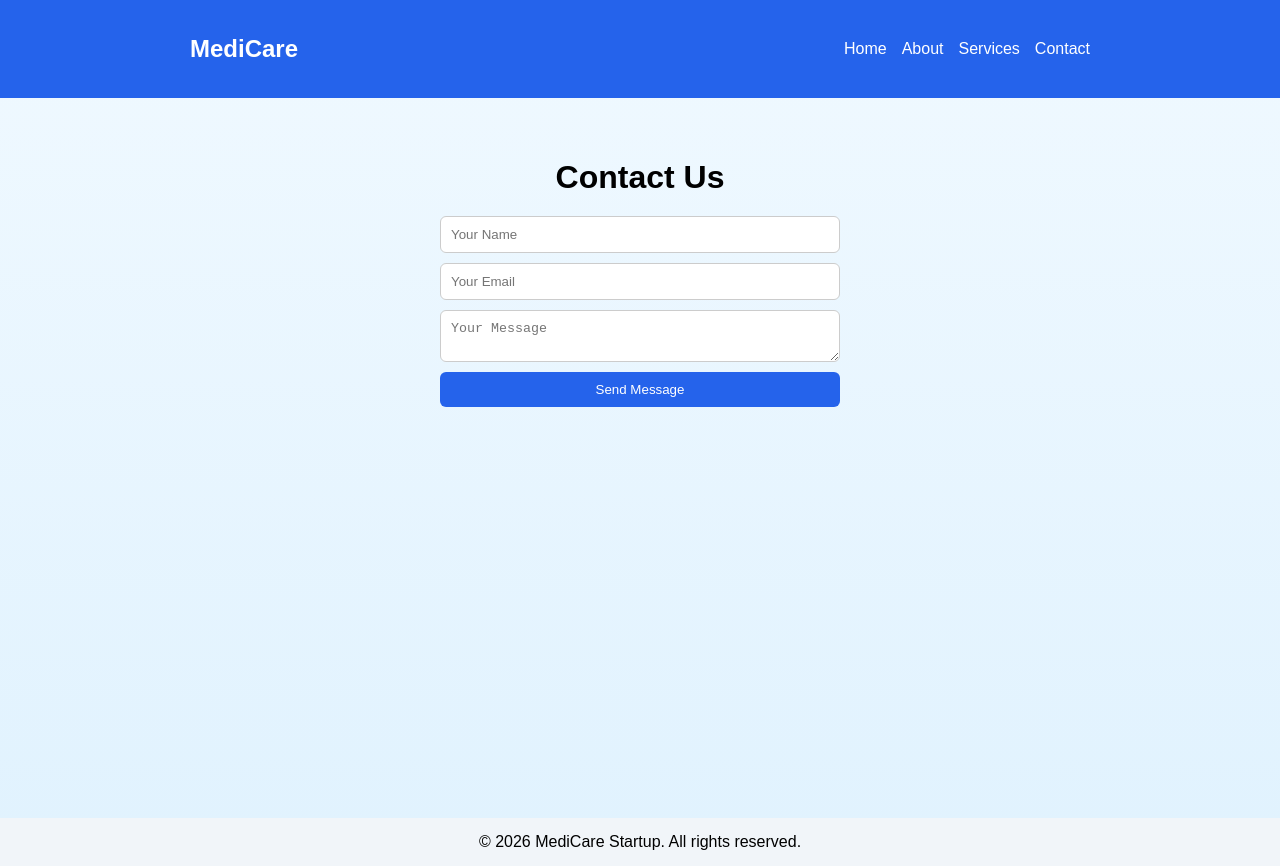
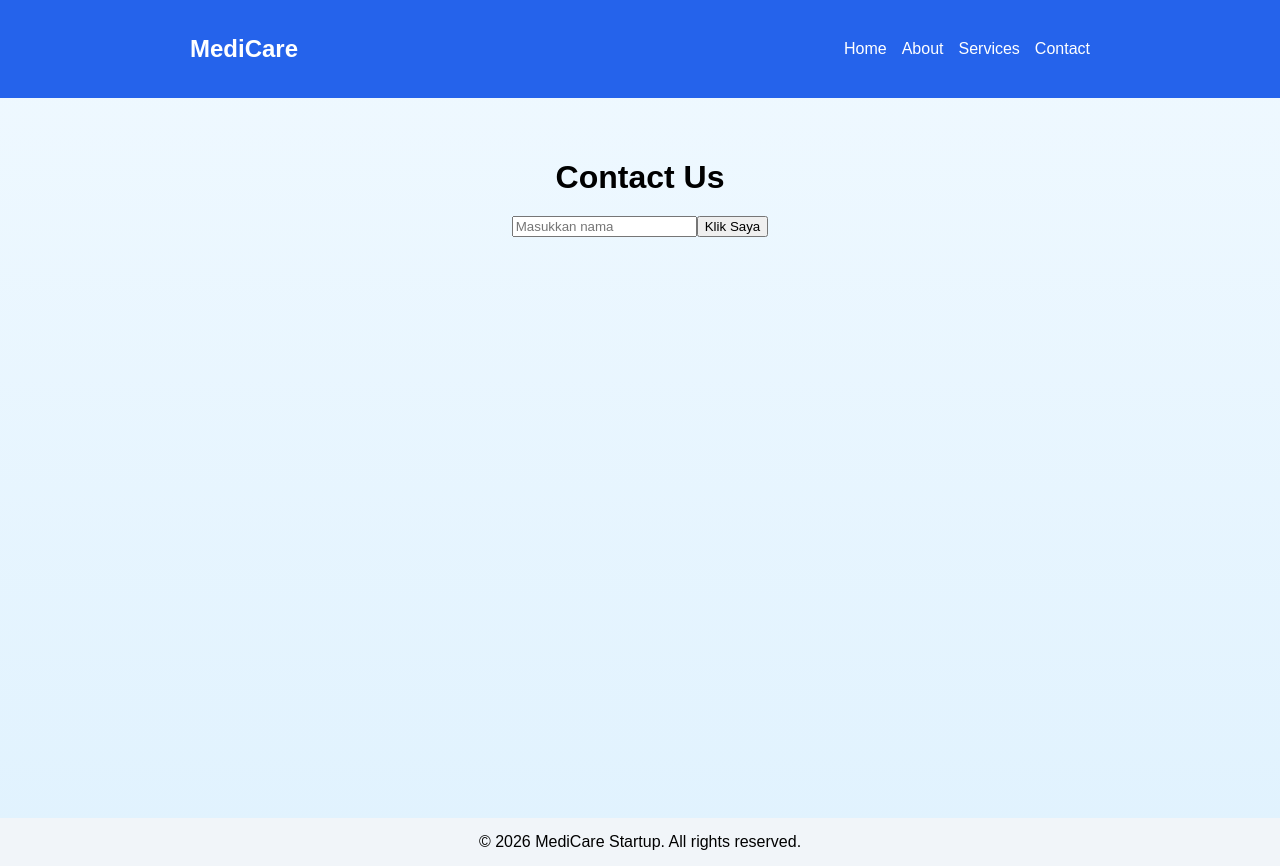
Before and after one commit to Roootsa/healthcare-company-profile, a Next.js app: page /contact in a window 1280 px wide. Built offline with nearby package versions, Linux system fonts and the light colour scheme.

Commit message:
Update page.tsx

```diff
--- a/app/contact/page.tsx
+++ b/app/contact/page.tsx
@@ -1,64 +1,31 @@
-"use client";
+import ContactForm from "../components/ContactForm";
 
-import { useState } from "react";
+// SERVER ACTION
+async function submitContact(formData: FormData) {
+  "use server";
+
+  const name = formData.get("name");
+  const email = formData.get("email");
+  const message = formData.get("message");
+
+  // VALIDASI
+  if (!name || !email || !message) {
+    console.log("❌ Semua field wajib diisi");
+    return;
+  }
+
+  // SIMULASI DATABASE
+  console.log("✅ Data masuk:", { name, email, message });
+}
 
 export default function Contact() {
-  const [name, setName] = useState("");
-
-  const handleSubmit = (e: React.FormEvent) => {
-    e.preventDefault();
-    alert(`Thank you, ${name}!`);
-  };
-
   return (
     <main>
       <h1 style={{ fontSize: "32px", marginBottom: "20px" }}>
         Contact Us
       </h1>
 
-      <form
-        onSubmit={handleSubmit}
-        style={{
-          maxWidth: "400px",
-          margin: "auto",
-          display: "flex",
-          flexDirection: "column",
-          gap: "10px",
-        }}
-      >
-        <input
-          type="text"
-          placeholder="Your Name"
-          value={name}
-          onChange={(e) => setName(e.target.value)}
-          style={{ padding: "10px", borderRadius: "6px", border: "1px solid #ccc" }}
-        />
-
-        <input
-          type="email"
-          placeholder="Your Email"
-          style={{ padding: "10px", borderRadius: "6px", border: "1px solid #ccc" }}
-        />
-
-        <textarea
-          placeholder="Your Message"
-          style={{ padding: "10px", borderRadius: "6px", border: "1px solid #ccc" }}
-        />
-
-        <button
-          type="submit"
-          style={{
-            background: "#2563eb",
-            color: "white",
-            padding: "10px",
-            border: "none",
-            borderRadius: "6px",
-            cursor: "pointer",
-          }}
-        >
-          Send Message
-        </button>
-      </form>
+      <ContactForm action={submitContact} />
     </main>
   );
 }
```
